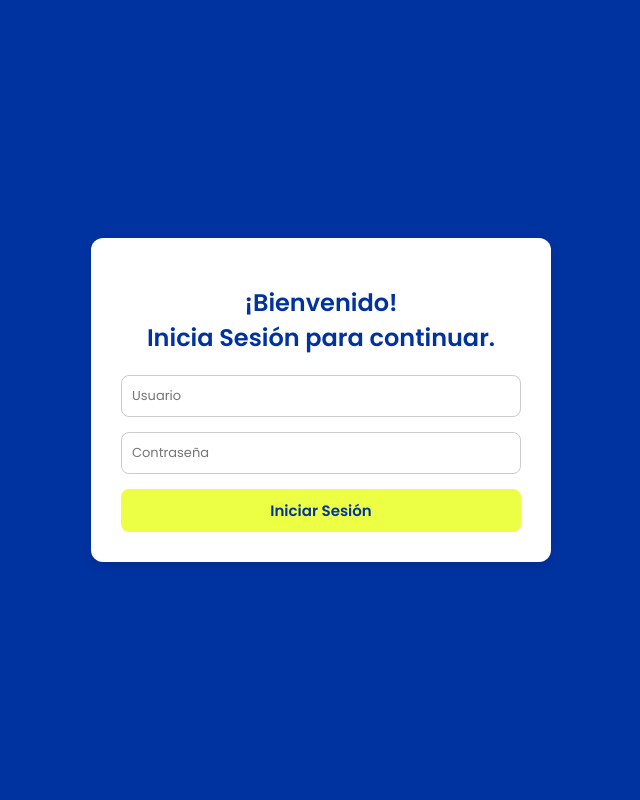
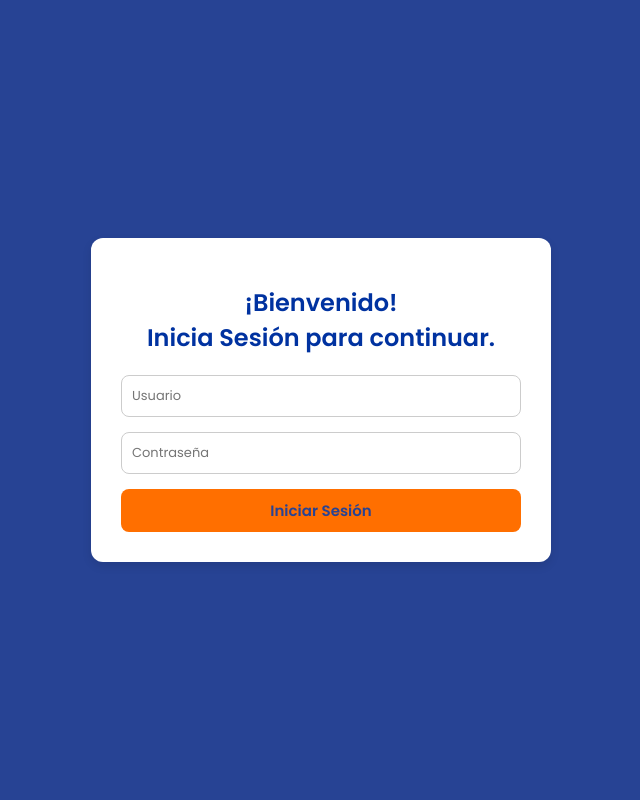
Before and after one commit to RobertoJimenez25/Libreria, a PHP site: page /login.php in a window 1280 px wide. Shown: the whole page, without its empty margins (319-959 px from the left). Run offline with PHP 8.4, Linux system fonts and the light colour scheme; some web fonts are replaced.

Commit message:
mofique stylos

```diff
--- a/ProyectoWeb1/styles/stylesEnviarRegistro.css
+++ b/ProyectoWeb1/styles/stylesEnviarRegistro.css
@@ -1,6 +1,6 @@
 body {
     font-family: Arial, sans-serif;
-    background-color: #0032A0;
+    background-color: #274394;
     color: #333;
     margin: 0;
     padding: 0;
@@ -31,7 +31,7 @@
     display: inline-block;
     margin: 15px 10px; /* Incrementa el espacio vertical entre botones */
     padding: 12px 20px;
-    background-color: #EDFF44;
+    background-color: #ff6f00;
     color: #0032A0;
     font-weight: bold;
     text-decoration: none;
@@ -41,7 +41,7 @@
 }
 
 a:hover {
-    background-color: #d1e046;
+    background-color: #e65c00;
     transform: translateY(-2px); /* Efecto de elevación */
 }
 
--- a/ProyectoWeb1/styles/stylesEnviarRegistroLogin.css
+++ b/ProyectoWeb1/styles/stylesEnviarRegistroLogin.css
@@ -1,6 +1,6 @@
 body {
     font-family: Arial, sans-serif;
-    background-color: #0032A0;
+    background-color: #274394;
     color: #333;
     margin: 0;
     padding: 0;
@@ -31,7 +31,7 @@
     display: inline-block;
     margin: 15px 10px; /* Incrementa el espacio vertical entre botones */
     padding: 12px 20px;
-    background-color: #EDFF44;
+    background-color: #ff6f00;
     color: #0032A0;
     font-weight: bold;
     text-decoration: none;
@@ -41,7 +41,7 @@
 }
 
 a:hover {
-    background-color: #d1e046;
+    background-color: #e65c00;
     transform: translateY(-2px); /* Efecto de elevación */
 }
 
--- a/ProyectoWeb1/styles/stylesIndex.css
+++ b/ProyectoWeb1/styles/stylesIndex.css
@@ -3,7 +3,7 @@
     margin: 0;
     padding: 0;
     font-family: 'Poppins', sans-serif;
-    background: #0032A0;
+    background: #274394;
     display: flex;
     justify-content: center;
     align-items: center;
@@ -66,8 +66,8 @@
     font-size: 15px;
     gap: 15px;
     font-family: "Poppins";
-    background-color: #EDFF44;
-    color: #0032A0;
+    background-color: #ff6f00;
+    color: #274394;
     font-weight: bold;
     border: none;
     border-radius: 8px;
@@ -76,5 +76,5 @@
 }
 
 button:hover {
-    background-color: #d1e046;
+    background-color: #e65c00;
 }
--- a/ProyectoWeb1/styles/stylesPrincipal.css
+++ b/ProyectoWeb1/styles/stylesPrincipal.css
@@ -8,7 +8,7 @@
 }
 
 .header {
-    background-color: #0032A0;
+    background-color: #274394;
     color: #fff;
     padding: 20px;
     text-align: center;
@@ -21,7 +21,7 @@
 }
 
 .header .usuario {
-    color: #EDFF44;
+    color: #ff6f00;
 }
 
 .header .btn-salir {
--- a/ProyectoWeb1/styles/stylesRegistro.css
+++ b/ProyectoWeb1/styles/stylesRegistro.css
@@ -13,7 +13,7 @@
 /* Header */
 .header {
     background-color: #0032A0;
-    color: #EDFF44;
+    color: #ff6f00;
     padding: 15px;
     width: 100%;
     text-align: center;
```
Also changed, not shown: ProyectoWeb1/styles/stylesEliminarUsuario.css (+5 -5 lines), ProyectoWeb1/styles/stylesRegistroLogin.css (+4 -4 lines).
